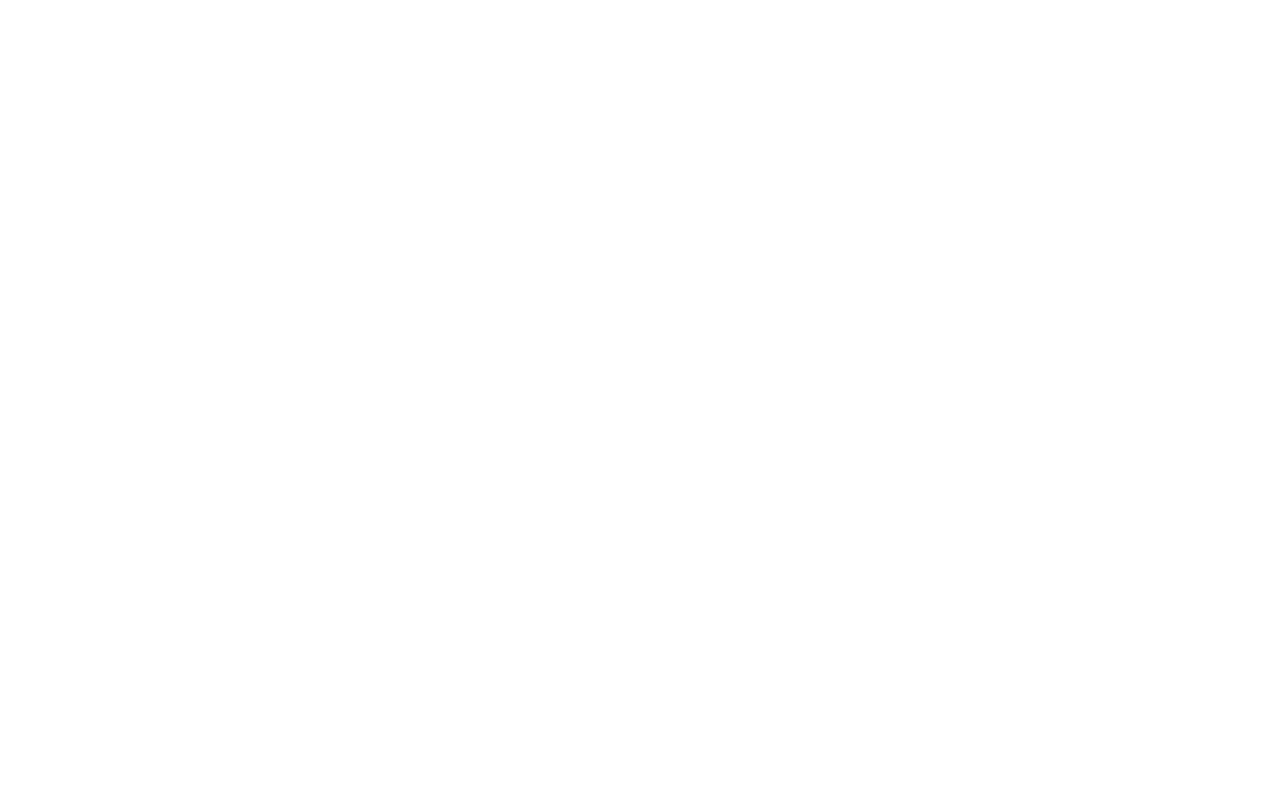
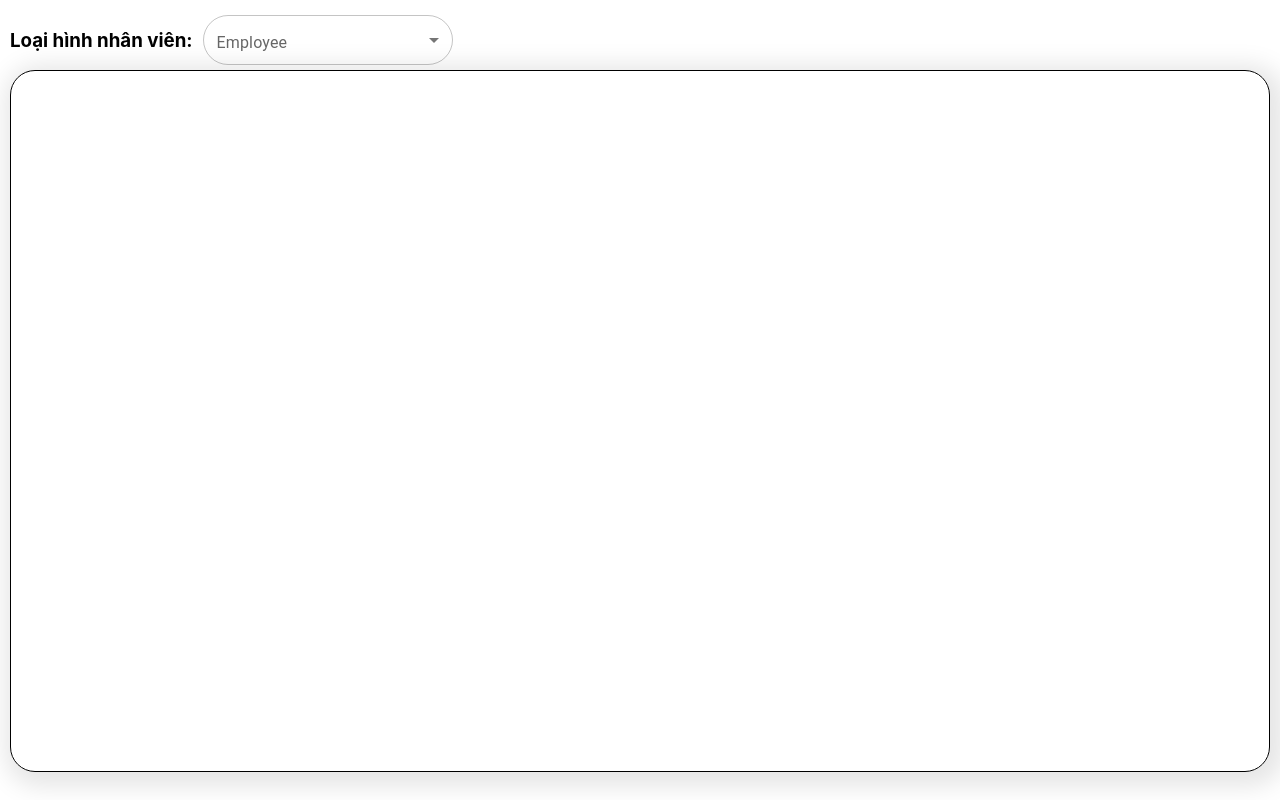
Before and after one commit to anhnguyenbkcsna/UWC-2.0, a React (Create React App) app: page / in a window 1280 px wide. Before the commit this address had no page. Built offline with nearby package versions, Linux system fonts and the light colour scheme.

Commit message:
update components

```diff
--- a/src/App.js
+++ b/src/App.js
@@ -1,6 +1,7 @@
 import React from 'react';
 import { ThemeProvider, createTheme } from "@mui/material/styles";
 import { BrowserRouter, Navigate, Route, Routes } from "react-router-dom";
+import Assign from './pages/TaskAssign';
 
 const theme = createTheme({
   // palette: {
@@ -19,13 +20,13 @@
 function App() {
   return (
     <div>
-      <ThemeProvider theme={theme}>
+            <Assign/>
+      {/* <ThemeProvider theme={theme}>
         <BrowserRouter>
           <Routes>
-
           </Routes>
         </BrowserRouter>
-      </ThemeProvider>
+      </ThemeProvider> */}
     </div>
   )
 }
--- /dev/null
+++ b/src/components/TaskAssign/Collectors/index.js
@@ -0,0 +1,13 @@
+import React from 'react';
+import { makeStyles } from '@mui/styles';
+const useStyles = makeStyles(() => ({
+  container: {},
+}))
+export const Collectors = () => {
+  const styles = useStyles();
+  return (
+    <div className={styles.container}>
+      Collector Assign
+    </div>
+  )
+}
--- /dev/null
+++ b/src/components/TaskAssign/Janitors/index.js
@@ -0,0 +1,13 @@
+import React from 'react';
+import { makeStyles } from '@mui/styles';
+const useStyles = makeStyles(() => ({
+  container: {},
+}))
+export const Janitors = () => {
+  const styles = useStyles();
+  return (
+    <div className={styles.container}>
+      Janitors Assign
+    </div>
+  )
+}
--- a/src/pages/Calendar/index.js
+++ b/src/pages/Calendar/index.js
@@ -3,7 +3,7 @@
 export const Calendar = () => {
   return (
     <div>
-      <h1> This is Navbar </h1>
+      <h1> This is Calendar </h1>
     </div>
   )
 }
--- a/src/pages/Navbar/index.js
+++ b/src/pages/Navbar/index.js
@@ -1,10 +1,10 @@
 import React from 'react';
 
-const Assign = () => {
+const Navbar = () => {
   return (
     <div>
-      <h1> AssignTask page </h1>
+      <h1> This is Navbar </h1>
     </div>
   )
 }
-export default Assign
+export default Navbar
--- a/src/pages/TaskAssign/index.js
+++ b/src/pages/TaskAssign/index.js
@@ -1,9 +1,67 @@
-import React from 'react';
+import React, { useState } from 'react';
+import { makeStyles } from '@mui/styles';
+import { FormControl, InputLabel, Select, MenuItem } from '@mui/material';
+import { Collectors } from '../../components/TaskAssign/Collectors';
+import { Janitors } from '../../components/TaskAssign/Janitors';
+const useStyles = makeStyles(() => ({
+  container: {
+    padding: '10px',
+    maxWidth: '1300px',
+    height: '650px',
+    backgroundColor: '#ffffff',
+    // border: "1px solid black",
+  },
+  header: {
+    display: 'flex',
+    flexDirection: 'row',
+    alignItems: 'center',
+    verticalAlign: 'middle',
+  },
+  title: {
+    paddingRight: '10px',
+  },
+  components: {
+    border: "1px solid black",
+    height: '650px',
+    borderRadius: '25px',
+    boxShadow: "5px 5px 25px 10px rgba(0, 0, 0, 0.1)",
+    padding: '25px',
+  }
+}))
+const Assign = () => {
+  const styles = useStyles();
+  const [employee, setEmployee] = useState("")
+  const employeeList = ['Collectors', 'Janitors']
+  const handleChange = (event) => {
+    setEmployee(event.target.value);
+  };
+  return (
+    <div className={styles.container}>
+      <div className={styles.header}>
+        <h3 className={styles.title}>Loại hình nhân viên: </h3>
+        <FormControl>
+          <InputLabel id='chooseEmployee'>Employee</InputLabel>
+          <Select
+            id='chooseEmployee'
+            value={employee}
+            label="Employee"
+            onChange={handleChange}
+            sx={{
+              borderRadius: "25px",
+              width: "250px",
+              height: "50px"
+            }}
+          >
+            {employeeList.map((employee) => <MenuItem value={`${employee}`}>{employee}</MenuItem>)}
+          </Select>
+        </FormControl>
+      </div>
 
-const Assign = () => {
-  return (
-    <div>
-      <h1> AssignTask page </h1>
+      {/* Component Assign Page */}
+      <div className={styles.components}>
+        {employee === 'Collectors' && <Collectors/>}
+        {employee === 'Janitors'   && <Janitors/>}
+      </div>
     </div>
   )
 }
```
Also changed, not shown: src/pages/MCP/index.js (+9 -0 lines), src/components/TaskAssign/components.txt (deleted).
